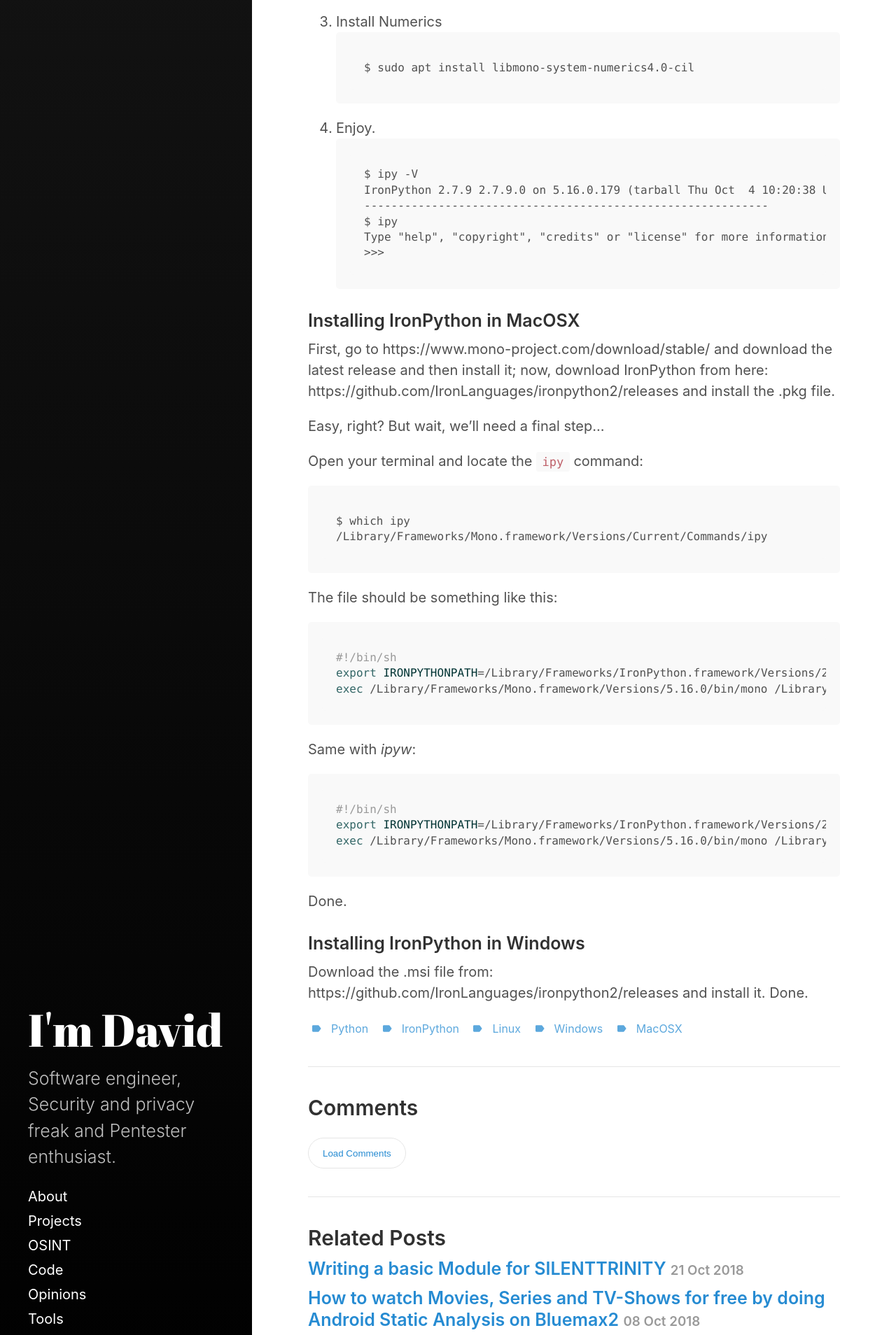
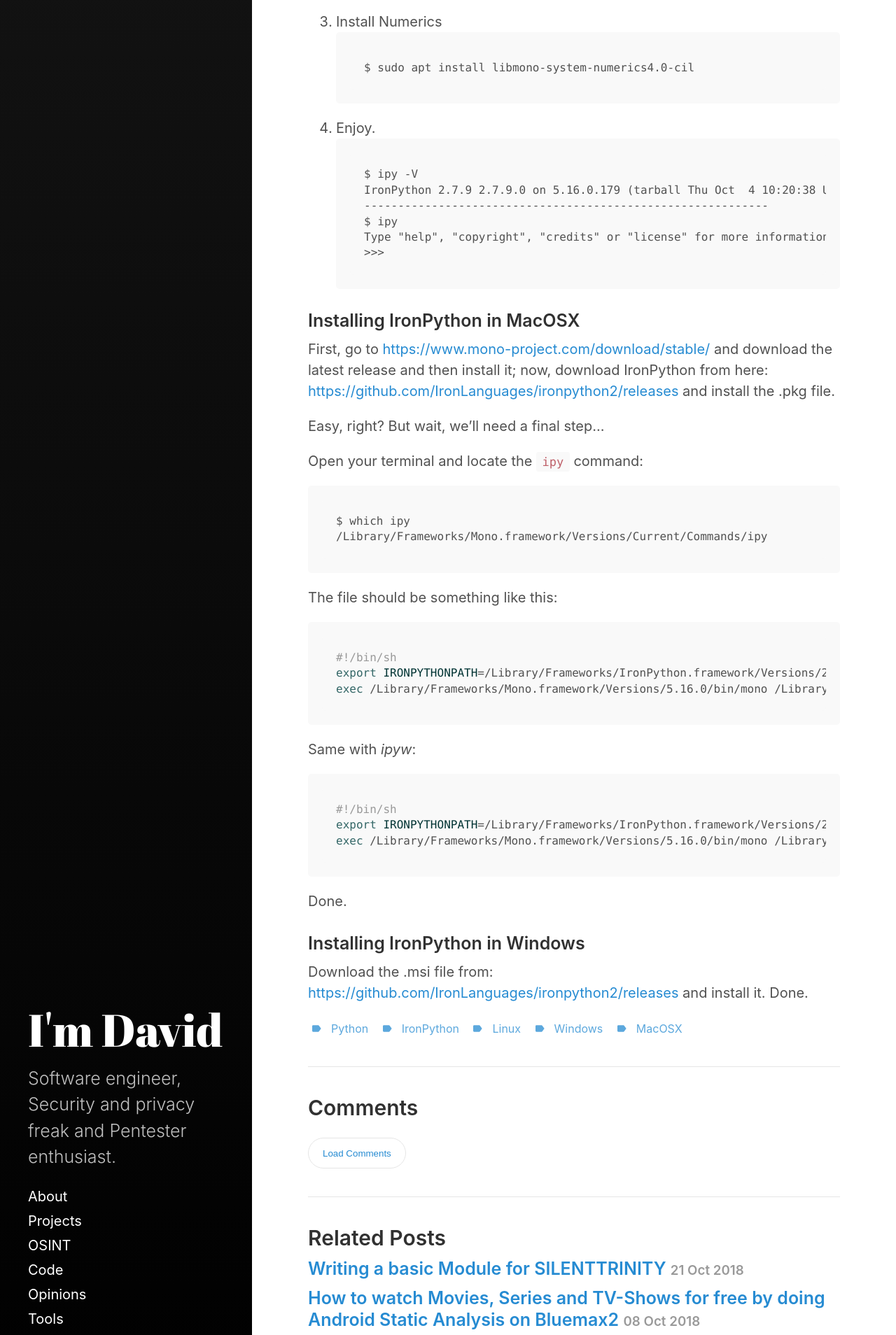
Before and after one commit to davidtavarez/davidtavarez.github.io, a Jekyll site: the page built from _posts/2018-10-15-installing_ironpython.md, in a window 1280 px wide. Shown: the part 1556-3464 px from the top of the page at 70% size. Built offline with Jekyll 4.4.1, drawn with Linux system fonts in a browser that asks for light colours; some of the changed lines change nothing that is shown.

Commit message:
adding links

```diff
--- a/_posts/2018-10-15-installing_ironpython.md
+++ b/_posts/2018-10-15-installing_ironpython.md
@@ -52,7 +52,7 @@
 
 ### Installing IronPython in MacOSX
 
-First, go to https://www.mono-project.com/download/stable/ and download the latest release and then install it; now, download IronPython from here: https://github.com/IronLanguages/ironpython2/releases and install the .pkg file.
+First, go to [https://www.mono-project.com/download/stable/](https://www.mono-project.com/download/stable/) and download the latest release and then install it; now, download IronPython from here: [https://github.com/IronLanguages/ironpython2/releases](https://github.com/IronLanguages/ironpython2/releases) and install the .pkg file.
 
 Easy, right? But wait, we'll need a final step...
 
@@ -83,4 +83,4 @@
 
 ### Installing IronPython in Windows
 
-Download the .msi file from: https://github.com/IronLanguages/ironpython2/releases and install it. Done.
+Download the .msi file from: [https://github.com/IronLanguages/ironpython2/releases](https://github.com/IronLanguages/ironpython2/releases) and install it. Done.
```
